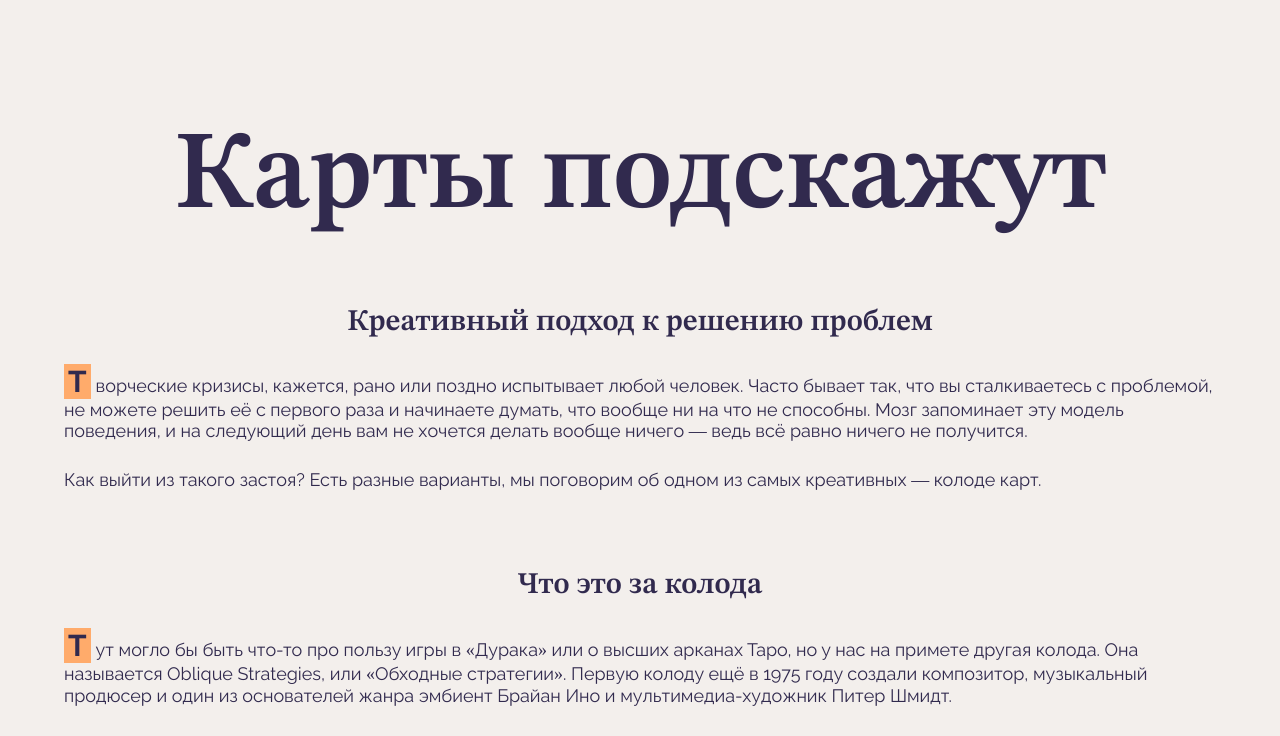
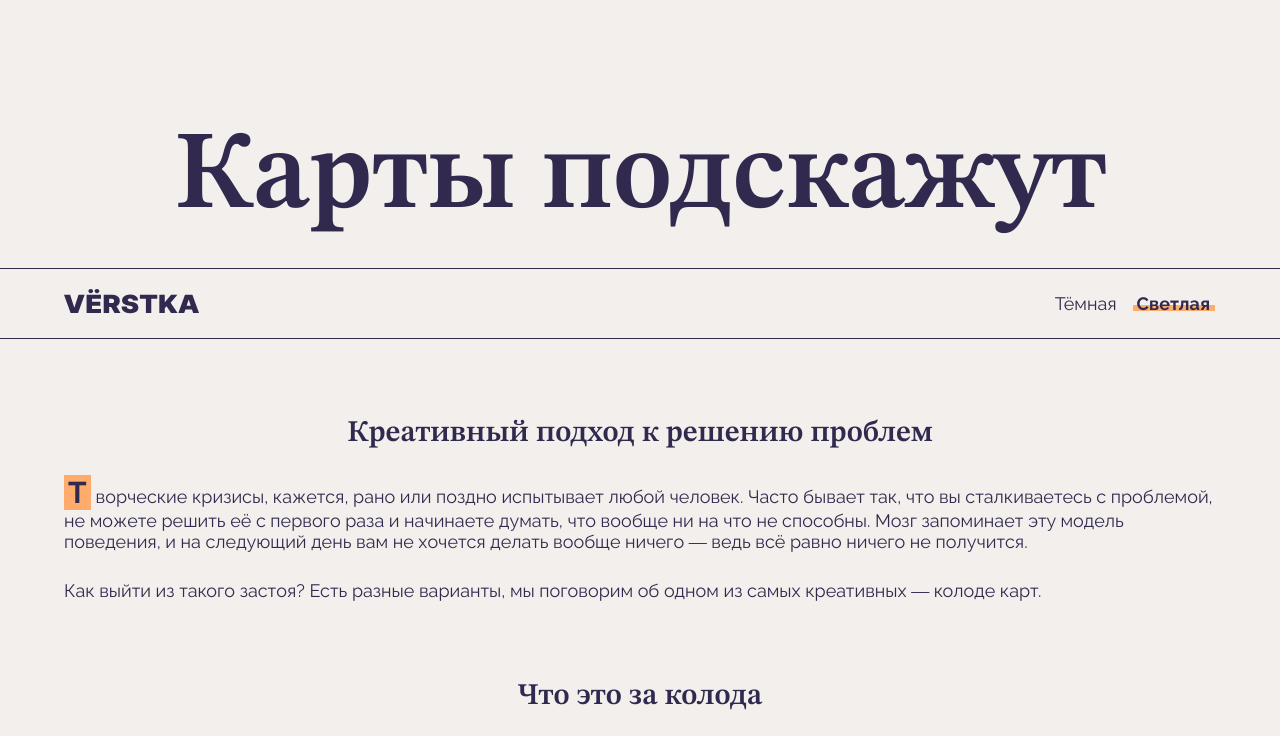
Before and after one commit to GnMike/karty-podskazhut, a plain HTML site: page index.html in a window 1280 px wide. Shown: the top 736 px of the page. Drawn offline with Linux system fonts and the light colour scheme.

Commit message:
Логотип и переключатель тем

```diff
--- a/index.html
+++ b/index.html
@@ -14,9 +14,24 @@
   <body class="page theme_dark">
     <header class="header">
       <h1 class="heading content-section header__title">Карты подскажут</h1>
+      <nav class="header__menu content-section">
+        <div class="header__logo">
+          <svg xmlns="http://www.w3.org/2000/svg" width="135" height="25">
+            <use href="./images/logo.svg#logo"></use>
+          </svg>
+        </div>
+        <ul class="header__theme-toggler">
+          <li>
+            <button type="button" class="header__theme-button header__theme-button_type_dark">Тёмная</button>
+          </li>
+          <li>
+            <button type="button" class="header__theme-button header__theme-button_type_light header__theme-button_is-active" disabled>Светлая</button>
+          </li>
+        </ul>
+      </nav>
     </header>
+
     <main class="content content-section">
-
       <h2 class="heading content__title">Креативный подход к решению проблем</h2>
       <div class="content__text-block content__text-block_type_first-lettered">
         <p class="content__paragraph">
--- a/styles/style.css
+++ b/styles/style.css
@@ -51,6 +51,53 @@ figure {
 .header__title {
   font-size: clamp(3.75rem, 2.5rem + 5.5556vw, 7.5rem);
   margin-block-end: 40px;
+}
+
+.header__menu {
+  display: flex;
+  flex-direction: row;
+  align-items: center;
+  justify-content: space-between;
+  padding: 20px 0;
+  border-block-start: 1px solid var(--text-color, #312A4E);
+  border-block-end: 1px solid var(--text-color, #312A4E);
+}
+
+.header__theme-toggler {
+  display: flex;
+  flex-direction: row;
+  list-style: none;
+  column-gap: 8px;
+}
+
+.header__theme-button {
+  font-family: inherit;
+  color: currentColor;
+  font-size: 18px;
+  border: none;
+  background-color: transparent;
+  display: inline-block;
+  position: relative;
+}
+
+.header__theme-button:hover {
+  text-decoration: underline;
+  cursor: pointer;
+}
+
+.header__theme-button_is-active {
+  font-weight: 700;
+}
+
+.header__theme-button_is-active::after {
+  z-index: -1;
+  content: "";
+  position: absolute;
+  inline-size: calc(100% - 0.2em);
+  block-size: 0.35em;
+  inset-inline-start: 0.14em;
+  inset-block-end: 0.22em;
+  background-color: var(--accent-color, #FFAB6B);
 }
 
 .content-section {
```
